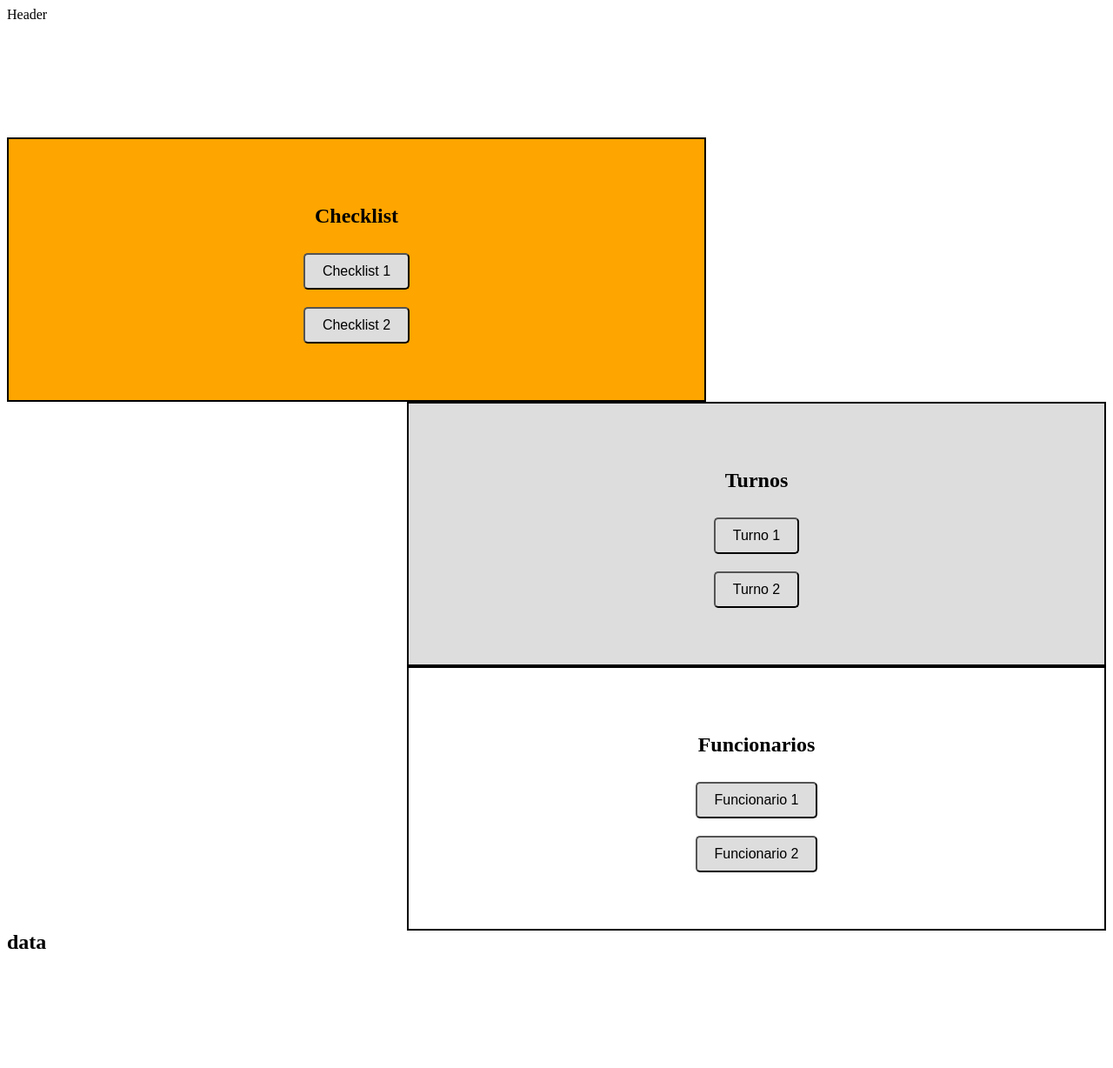
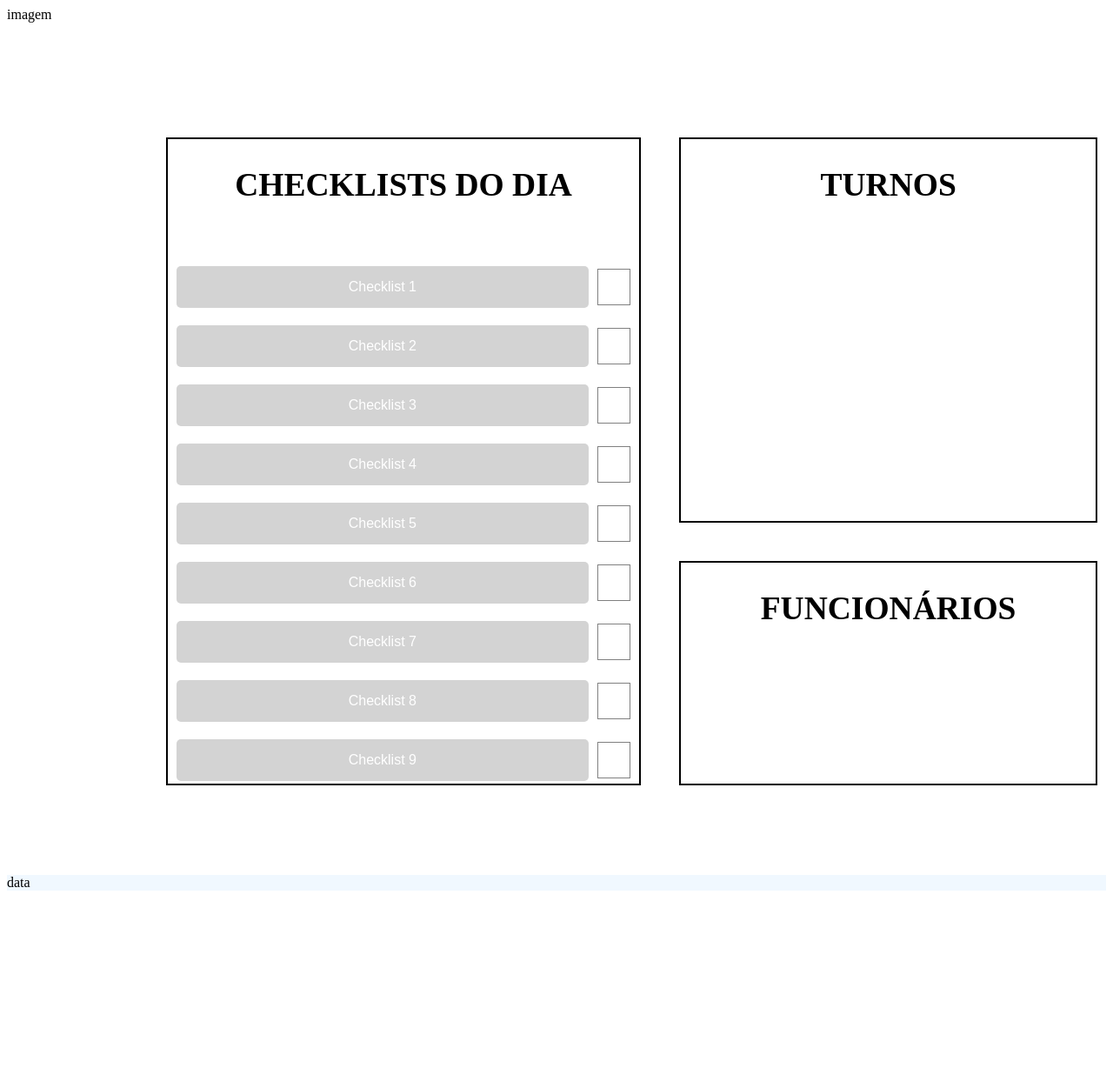
Before and after one commit to EduCosme99/flaskProject, a Flask app: page /paginasupervisores in a window 1280 px wide. Shown: the whole page at 87% size. After the commit the page ends 1024 px from the top, so only its background shows below. Run offline with Flask 3, Linux system fonts and the light colour scheme.

Commit message:
Menu Supervisores. Checklist do dia. Base feita. Grid dividido.

```diff
--- a/flaskProject/static/style/PagGeralSp.css
+++ b/flaskProject/static/style/PagGeralSp.css
@@ -1,63 +1,159 @@
+.container {
+	display: grid;
+	height: 100vh;
+	grid-template-columns: 0.5fr 1.9fr 0.8fr 0.8fr;
+	grid-template-rows: 0.5fr 2fr 1.2fr 0.3fr;
+	grid-template-areas: "cabeçalho cabeçalho cabeçalho cabeçalho"
+						 "checklits checklists turnos turnos"
+						 "checklits checklists funcionarios funcionarios"
+						 "data data data data";
+	grid-gap:1.5em;
+	//*font-size:25px;
+	font-family:Aileron, Aileron-Black;
+	text-align: center;**/
+}
+#cabeçalho{
+	display: flex;
+	justify-content: space-between;
+	background-color: white;
+	grid-area: cabeçalho;
+}
+/*#cabeçalho img{
+	height: 90px;
+	width: 150px;
+} */
+#checklists{
+	background-color: white;
+	grid-area: checklists;
+	border: 2px solid black;
+	display: flex;
+	flex-direction: column;
+	text-align: center;
+	font-size:25px;
+	margin: 10px;
+	overflow: auto;
 
-.left-section {
-    flex: 1;
-    display: flex;
-    flex-direction: column;
-    justify-content: center;
-    align-items: center;
-    background-color: #ffffff;
-    border: 1px solid black;
+}
+#funcionarios{
+	background-color: white;
+	grid-area: funcionarios;
+	border: 2px solid black;
+	text-align: center;
+	font-size:25px;
+	display: flex;
+	flex-direction: column;
+	margin: 10px;
+	overflow: auto
+}
+#turnos{
+	background-color: white;
+	grid-area: turnos;
+	border: 2px solid black;
+	text-align: center;
+	font-size:25px;
+	display: flex;
+	flex-direction: column;
+	margin: 10px;
+	overflow: auto
+}
+#data{
+	background-color: aliceblue;
+	grid-area: data;
 }
 
-.left-section button {
-    padding: 10px 20px;
-    margin: 10px;
-    border-radius: 5px;
-    background-color: #4CAF50;
-    color: white;
-    font-size: 16px;
-    cursor: pointer;
+.botao-checklist {
+	width: 95%;
+	height: 95%;
+	display: block;
+	margin: 5px 0;
+	padding: 15px;
+	border: none;
+	border-radius: 5px;
+	background-color: lightgrey;
+	color: white;
+	font-size: 16px;
+	cursor: pointer;
+	outline: none;
+	margin: 10px;
 }
 
-.right-section {
+.botao-checklist:hover {
+	background-color: #FFA500;
+	color: white;
+}
+
+.botao-checklist {
+	width: 95%;
+	height: 95%;
+	display: block;
+	margin: 5px 0;
+	padding: 15px;
+	border: none;
+	border-radius: 5px;
+	background-color: lightgrey;
+	color: white;
+	font-size: 16px;
+	cursor: pointer;
+	outline: none;
+	margin: 10px;
+}
+
+.botao-checklist:hover {
+	background-color: #FFA500;
+	color: white;
+}
+
+input[type=checkbox] {
+	display: none;
+}
+
+label {
+	display: flex;
+	align-items: center;
+ }
+
+input[type=checkbox] + .botao-checklist {
+	margin-left: 10px;
+}
+
+
+input[type=checkbox] + label:after {
+	  content: "";
+	  display: inline-block;
+	  width: 40px;
+	  height: 40px;
+	  border: 1px solid gray;
+	  margin-right: 10px;
+	  vertical-align: middle;
+}
+input[type=checkbox]:checked + label:after {
+	  content: "\2713"; /* caractere de marca de seleção (check mark)*/
+	  background-color: #FFA500;
+	  color: white;
+	  text-align: center;
+	  line-height: 40px;
+	}
+#botoes-turnos {
   display: flex;
   flex-direction: column;
-  flex: 1;
-  background-color: #f0f0f0;
-  border: 1px solid black;
+  justify-content: center;
+  align-items: center;
 }
 
-.right-section__top {
-  flex: 1;
-  justify-content: flex-start; /* alterei*/
-  align-items: center;
-  background-color: #ddd;
-  padding: 20px;
-  display: flex;
-  flex-direction: row;
-  text-align: left;
+.botao-turno {
+  width: 100%;
+  padding: 10px;
+  margin-bottom: 10px;
+  background-color: lightgrey;
+  color: white;
+  font-size: 16px;
+  border: none;
+  border-radius: 5px;
+  cursor: pointer;
+  outline: none;
 }
 
-.right-section__top button {
-  width: 100%;
-  margin: 10px;
-  padding-bottom: 100px;
-  display: block;
-
+.botao-turno:hover {
+  background-color: #FFA500;
+  color: white;
 }
-
-.right-section__bottom {
-  flex: 1;
-  background-color: #eee;
-  padding: 100px;
-
-}
-
-.right-section {
-  display: flex;
-}
-
-.right-section__top,
-.right-section__bottom {
-  flex: 1;
-}
--- a/flaskProject/templates/PagGeralSupervisores.html
+++ b/flaskProject/templates/PagGeralSupervisores.html
@@ -4,93 +4,249 @@
 	<meta charset="UTF-8">
 	<meta http-equiv="X-UA-Compatible" content="IE=edge">
 	<meta name="viewport" content="width=device-width, initial-scale=1.0">
+	 <link rel="stylesheet" href="/flaskProject/static/style/PagGeralSp.css">
 	<title>Menu Supervisores</title>
 	<style>
+		.container {
+			display: grid;
+			height: 100vh;
+			grid-template-columns: 0.5fr 1.9fr 0.8fr 0.8fr;
+			grid-template-rows: 0.5fr 2fr 1.2fr 0.3fr;
+			grid-template-areas: "cabeçalho cabeçalho cabeçalho cabeçalho"
+								 "checklits checklists turnos turnos"
+								 "checklits checklists funcionarios funcionarios"
+			                     "data data data data";
+			grid-gap:1.5em;
+			//*font-size:25px;
+			font-family:Aileron, Aileron-Black;
+			text-align: center;**/
+		}
 		#cabeçalho{
-			height: 150px;
-			background-color: #ffffff;
+			display: flex;
+			justify-content: space-between;
+			background-color: white;
+			grid-area: cabeçalho;
 		}
-		#left-section {
-			height: 300px;
-			width: 800px;
+		/*#cabeçalho img{
+			height: 90px;
+			width: 150px;
+		} */
+		#checklists{
+			background-color: white;
+			grid-area: checklists;
+			border: 2px solid black;
 			display: flex;
     		flex-direction: column;
-			justify-content: center;
-			align-items: center;
-			background-color: #FFA500;
+			text-align: center;
+			font-size:25px;
+			margin: 10px;
+			overflow: auto;
+
+		}
+		#funcionarios{
+			background-color: white;
+			grid-area: funcionarios;
 			border: 2px solid black;
+			text-align: center;
+			font-size:25px;
+			display: flex;
+    		flex-direction: column;
+			margin: 10px;
+			overflow: auto
+		}
+		#turnos{
+			background-color: white;
+			grid-area: turnos;
+			border: 2px solid black;
+			text-align: center;
+			font-size:25px;
+			display: flex;
+    		flex-direction: column;
+			margin: 10px;
+			overflow: auto
+		}
+		#data{
+			background-color: aliceblue;
+			grid-area: data;
 		}
 
-		#left-section button {
-			padding: 10px 20px;
-			margin: 10px;
+		.botao-checklist {
+		width: 95%;
+		height: 95%;
+		display: block;
+		margin: 5px 0;
+		padding: 15px;
+		border: none;
 		border-radius: 5px;
-			background-color: #dddddd;
-			color: black;
+		background-color: lightgrey;
+		color: white;
 		font-size: 16px;
 		cursor: pointer;
-			float: left;
+		outline: none;
+		margin: 10px;
 	  	}
 
-		#right-section__top {
-			height: 300px;
-			width: 800px;
-			flex: 1;
-			display: flex;
-			flex-direction: column;
-			justify-content: center;
-			align-items: center;
-			background-color: #dddddd;
-			float: right;
-			border: 2px solid black;
+		.botao-checklist:hover {
+  		background-color: #FFA500;
+  		color: white;
 		}
-		#right-section__bottom {
-			height: 300px;
-			width: 800px;
-			flex: 1;
-			display: flex;
-			flex-direction: column;
-			justify-content: center;
-			align-items: center;
-			background-color: #ffffff;
-			float: right;
-			border: 2px solid black;
 
-		}
-		#right-section button {
-			padding: 10px 20px;
-			margin: 10px;
+		.botao-checklist {
+		width: 95%;
+		height: 95%;
+		display: block;
+		margin: 5px 0;
+		padding: 15px;
+		border: none;
 		border-radius: 5px;
-			background-color: #dddddd;
-			color: black;
+		background-color: lightgrey;
+		color: white;
 		font-size: 16px;
 		cursor: pointer;
+		outline: none;
+		margin: 10px;
 	  	}
 
-		#fim{
-			height: 150px;
-			background-color: #ffffff;
-			clear:both;
+		.botao-checklist:hover {
+  		background-color: #FFA500;
+  		color: white;
 		}
+
+		input[type=checkbox] {
+  		display: none;
+		}
+
+		label {
+		display: flex;
+		align-items: center;
+	 	 }
+
+		input[type=checkbox] + .botao-checklist {
+			margin-left: 10px;
+		}
+
+
+		input[type=checkbox] + label:after {
+		  content: "";
+		  display: inline-block;
+		  width: 40px;
+		  height: 40px;
+		  border: 1px solid gray;
+		  margin-right: 10px;
+		  vertical-align: middle;
+		}
+
+		input[type=checkbox]:checked + label:after {
+		  content: "\2713"; /* caractere de marca de seleção (check mark)
+		  background-color: #FFA500;
+		  color: white;
+		  text-align: center;
+		  line-height: 40px;
+		}
+
+
+input[type=checkbox] + label:after {
+  content: "❌";
+  display: inline-block;
+  width: 40px;
+  height: 40px;
+  border: 1px solid gray;
+  margin-right: 10px;
+  vertical-align: middle;
+}
+
+input[type=checkbox]:checked + label:after {
+  content: "✔️";
+  background-color: #FFA500;
+  color: white;
+  text-align: center;
+  line-height: 40px;
+}
+
+input[type=checkbox].exclamation + label:after {
+  content: "❗";
+  background-color: #f44336;
+  color: white;
+  text-align: center;
+  line-height: 40px;
+}
+
+input[type=checkbox].question + label:after {
+  content: "❓";
+  background-color: #4CAF50;
+  color: white;
+  text-align: center;
+  line-height: 40px;
+}*/
+
 
 	</style>
 </head>
 <body>
+<div class="container">
+	<div id="cabeçalho">imagem</div>
+		<!--<div id="logo">
+			<img scr=".png">
+		</div>--!>
+	<div id="checklists">
+		<h2>CHECKLISTS DO DIA<h2>
+  <div class="botoes-checklist">
+    <input type="checkbox" id="checklist1" name="checklist1" value="checklist1">
+    <label for="checklist1"><button class="botao-checklist">Checklist 1</button></label>
+    <input type="checkbox" id="checklist2" name="checklist2" value="checklist2">
+    <label for="checklist2"><button class="botao-checklist">Checklist 2</button></label>
+
+    <input type="checkbox" id="checklist3" name="checklist3" value="checklist3">
+	<label for="checklist3"><button class="botao-checklist">Checklist 3</button></label>
+
+	<input type="checkbox" id="checklist4" name="checklist4" value="checklist4">
+    <label for="checklist4"><button class="botao-checklist">Checklist 4</button></label>
+
+	 <input type="checkbox" id="checklist5" name="checklist5" value="checklist5">
+    <label for="checklist5"><button class="botao-checklist">Checklist 5</button></label>
+
+	 <input type="checkbox" id="checklist6" name="checklist6" value="checklist6">
+    <label for="checklist6"><button class="botao-checklist">Checklist 6</button></label>
+
+	 <input type="checkbox" id="checklist7" name="checklist7" value="checklist7">
+    <label for="checklist7"><button class="botao-checklist">Checklist 7</button></label>
+
+	 <input type="checkbox" id="checklist8" name="checklist8" value="checklist8">
+    <label for="checklist8"><button class="botao-checklist">Checklist 8</button></label>
+
+	 <input type="checkbox" id="checklist9" name="checklist9" value="checklist9">
+    <label for="checklist9"><button class="botao-checklist">Checklist 9</button></label>
+  </div>
+</div>
+	<div id="turnos">
+		<h2>TURNOS<h2>
+
+	</div>
+	<div id="funcionarios">
+		<h2>FUNCIONÁRIOS<h2>
+	</div>
+</div>
+	<div id="data">data</div>
+</div>
+<ul>
+
+
+<!--
     <div id="cabeçalho">
 		Header
 	</div>
-	<div id="left-section">
+	<div class="left-section">
 		<h2>Checklist</h2>
 		<button>Checklist 1</button>
 		<button>Checklist 2</button>
 	</div>
-		<div id="right-section">
-			<div id="right-section__top">
+		<div class="right-section">
+			<div class="right-section__top">
 				<h2>Turnos</h2>
 				<button>Turno 1</button>
 				<button>Turno 2</button>
     		</div>
-    			<div id="right-section__bottom">
+    			<div class="right-section__bottom">
       				<h2>Funcionarios</h2>
 					<button>Funcionario 1</button>
 					<button>Funcionario 2</button>
@@ -98,6 +254,6 @@
 		</div>
 	<div id="fim">
 		<h2>data</h2>
-	</div>
+	</div>--!>
 </body>
 </html>
```
Also changed, not shown: flaskProject/app.py (line endings or trailing spaces). Lines whose indentation alone changed are shown as unchanged.
